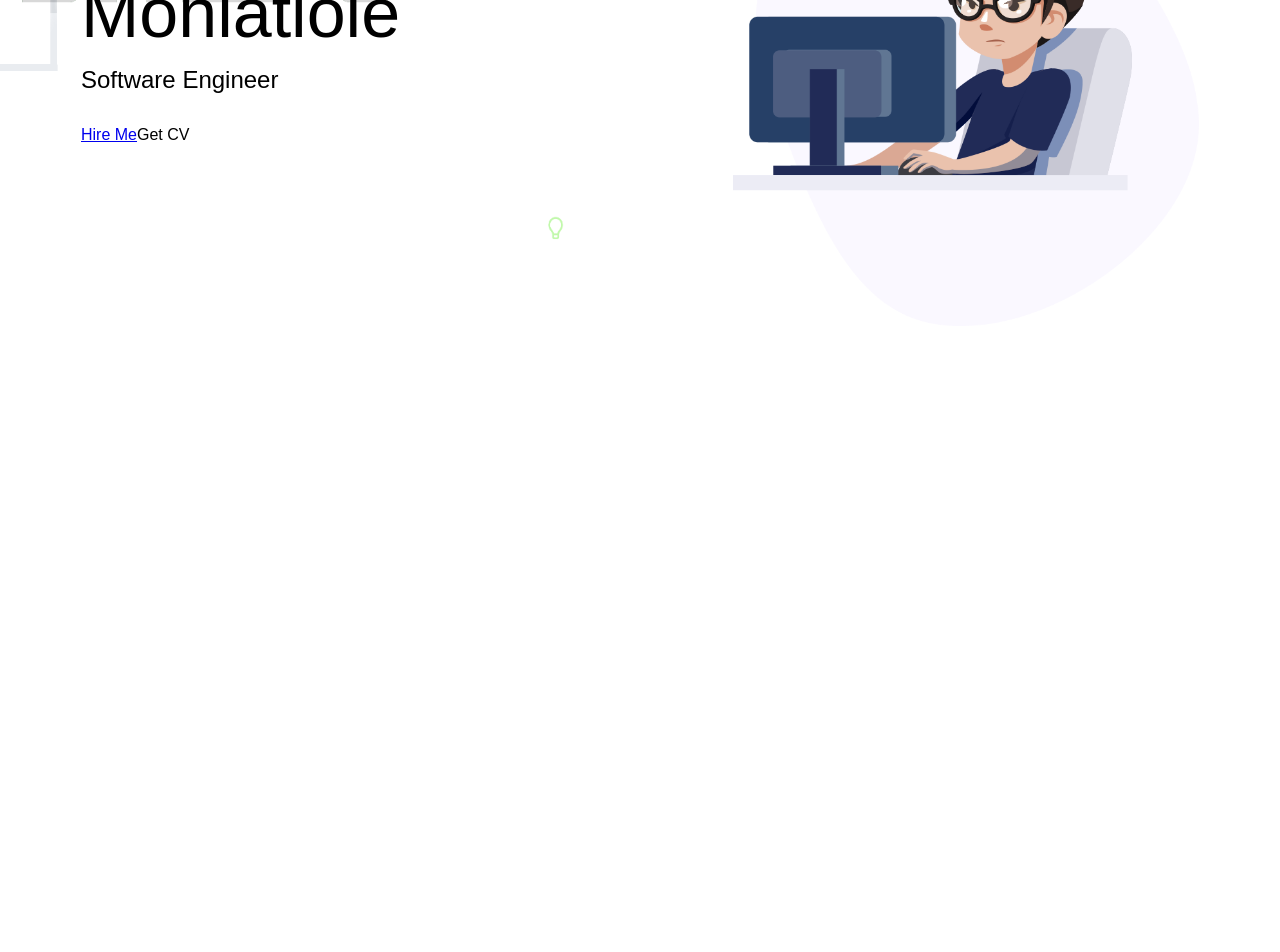
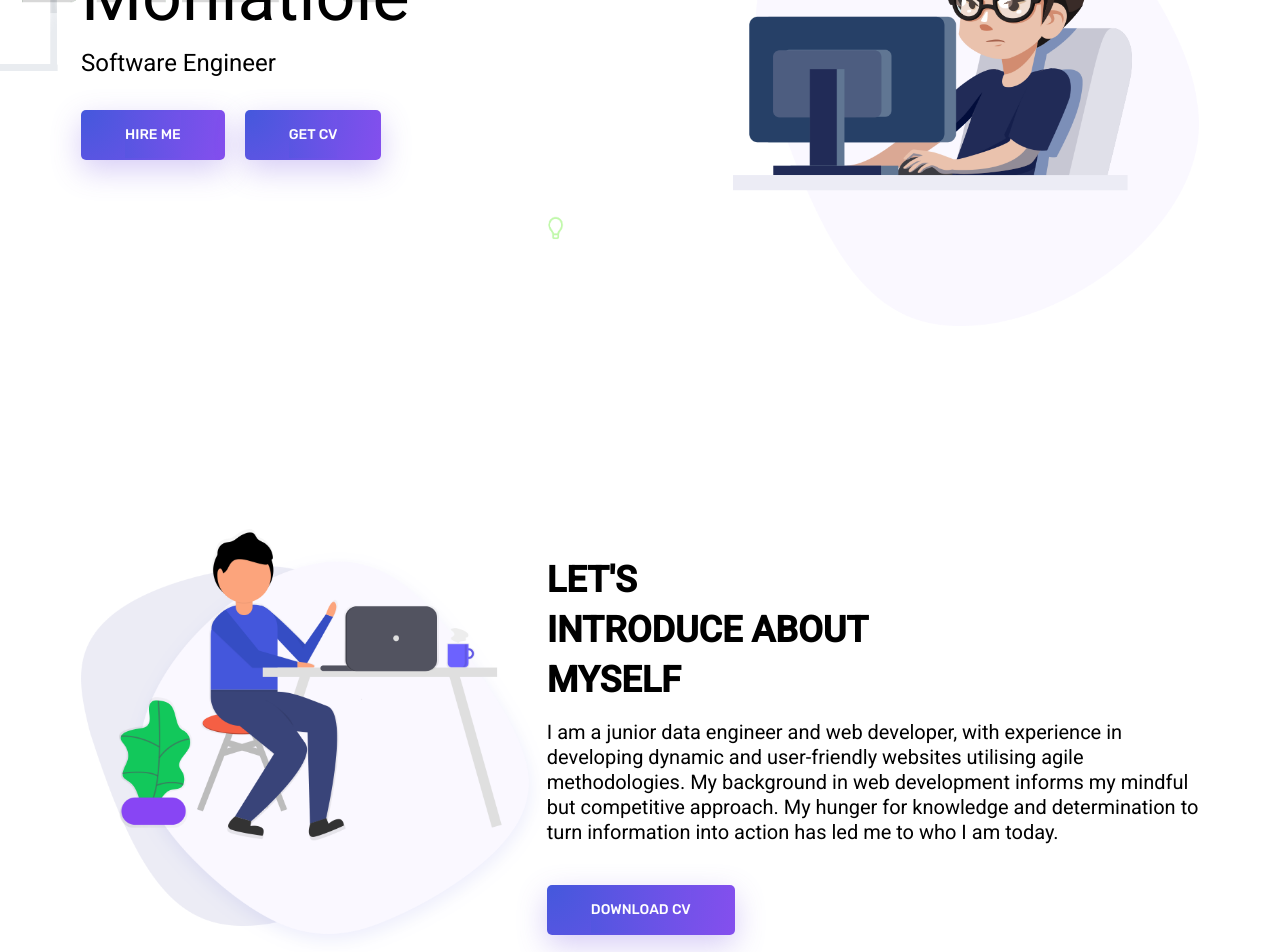
Before and after one commit to Sjk-Lacoste/myportfolio, a Next.js app: page / in a window 1280 px wide. Shown: the part 400-1352 px from the top of the page. Before the commit the page ends 800 px from the top, so only its background shows below. Built offline with nearby package versions, Linux system fonts and the light colour scheme.

Commit message:
Added about me

```diff
--- a/assets/scss/components/_banner.scss
+++ b/assets/scss/components/_banner.scss
@@ -36,12 +36,13 @@
         font-size: 40px;
         margin-bottom: 20px;
         position: relative;
-        &::after {
+        &:after {
           content: "";
           width: 410px;
+          height: 4px;
           position: absolute;
           top: 50%;
-          left: 23%;
+          left: 12%;
           background-color: $title-color;
           @media screen and (max-width: 575px) {
             display: none;
@@ -105,12 +106,14 @@
     .banner_content {
       margin-left: 50px;
       margin-top: 100px;
+
       @media (max-width: 991px) {
         margin-left: 0px;
         margin-top: 50px;
       }
+
       h2 {
-        color: #fff;
+        color: $white;
         font-size: 50px;
         font-family: $title-font;
         margin-bottom: 10px;
@@ -120,13 +123,15 @@
           font-size: 30px;
         }
       }
+
       .page_link {
         a {
           font-size: 14px;
-          color: #fff;
+          color: $white;
           font-family: $primary-font;
           margin-right: 20px;
           position: relative;
+
           &:before {
             content: "-";
             position: absolute;
@@ -134,6 +139,7 @@
             top: 50%;
             @include transform(translateY(-50%));
           }
+
           &:last-child {
             margin-right: 0px;
             &:before {
--- a/assets/scss/global/_global.scss
+++ b/assets/scss/global/_global.scss
@@ -6,7 +6,7 @@
 @import "./responsive";
 
 body {
-  font-family: Arial, Helvetica, sans-serif;
+  font-family: $primary-font;
 }
 
 // .columns {
--- a/assets/scss/global/_predefined.scss
+++ b/assets/scss/global/_predefined.scss
@@ -25,39 +25,46 @@
 .main_title {
   text-align: center;
   margin-bottom: 100px;
+
   @media (max-width: 1199px) {
     margin-bottom: 50px;
   }
+
   h2 {
     font-size: 36px;
     font-weight: 700;
     margin-bottom: 15px;
     line-height: 50px;
     text-transform: uppercase;
+
     br {
       @media (max-width: 991px) {
         display: none;
       }
     }
+
     @media (max-width: 767px) {
       font-size: 30px;
       line-height: 34px;
     }
   }
+
   p {
     margin-bottom: 0px;
+
     br {
       @media (max-width: 991px) {
         display: none;
       }
     }
   }
+
   &.white {
     h2 {
-      color: #fff;
+      color: $white;
     }
     p {
-      color: #fff;
+      color: $white;
       opacity: 0.6;
     }
   }
@@ -84,6 +91,7 @@
 .gradient-color {
   @include gradient(90deg, $primary-color 0%, $primary-color2 100%);
   -webkit-background-clip: text;
+  background-clip: text;
   -webkit-text-fill-color: transparent;
 }
 
@@ -92,7 +100,7 @@
 
 .primary_btn {
   display: inline-block;
-  color: #fff;
+  color: $white;
   letter-spacing: 0px;
   font-family: $title-font;
   font-weight: 500;
@@ -113,14 +121,23 @@
     radial-gradient(circle at top left, $primary-color, $primary-color2);
   border: double 2px transparent;
   box-shadow: 0px 10px 30px rgba(118, 85, 225, 0.3);
-  span {
   padding: 0 42px;
+
+  &:hover {
+    background-image: linear-gradient($white, $white),
+      radial-gradient(circle at top left, $primary-color, $primary-color2);
+    border: 2px solid $primary-color2;
+    color: #222222;
+    box-shadow: none;
+    background-clip: border-box;
   }
-  &.tr-bg {
-    background-image: linear-gradient(#ffffff, #ffffff),
+}
+
+.tr-bg {
+  background-image: linear-gradient($white, $white),
     radial-gradient(circle at top left, $primary-color, $primary-color2);
   border: 2px solid transparent;
-    color: #222222;
+  color: $dark-grey;
   box-shadow: none;
   &:hover {
     background-image: linear-gradient(
@@ -130,17 +147,8 @@
       ),
       radial-gradient(circle at top left, $primary-color, $primary-color2);
     border: double 2px transparent;
-      color: #ffffff;
+    color: $white;
     box-shadow: 0px 10px 30px rgba(118, 85, 225, 0.3);
-    }
-  }
-  &:hover {
-    background-image: linear-gradient(#ffffff, #ffffff),
-      radial-gradient(circle at top left, $primary-color, $primary-color2);
-    border: 2px solid $primary-color2;
-    color: #222222;
-    box-shadow: none;
-    background-clip: border-box;
   }
 }
 
@@ -151,3 +159,7 @@
   height: 100%;
   width: 100%;
 }
+
+.text-left {
+  text-align: left;
+}
--- a/assets/scss/global/_reset.scss
+++ b/assets/scss/global/_reset.scss
@@ -138,6 +138,10 @@ table {
   @include border-box;
 }
 
+a {
+  text-decoration: none;
+}
+
 img {
   width: auto;
   max-width: 100%;
--- a/assets/scss/global/_variables.scss
+++ b/assets/scss/global/_variables.scss
@@ -1,13 +1,13 @@
 /****************************************************
 Fonts
 ****************************************************/
-@import url('https://fonts.googleapis.com/css?family=Roboto:400,500|Rubik:500,700');
+@import url("https://fonts.googleapis.com/css?family=Roboto:400,500|Rubik:500,700");
 
 /****************************************************
 Font Variables
 ****************************************************/
-$primary-font: 'Roboto', sans-serif;
-$title-font: 'Rubik', sans-serif;
+$primary-font: "Roboto", sans-serif;
+$title-font: "Rubik", sans-serif;
 
 /****************************************************
 Colors
@@ -17,6 +17,7 @@ $primary-color2: #854fee;
 $title-color: #000000;
 $text-color: #777777;
 $white: #fff;
+$dark-grey: #222222;
 
 /****************************************************
 Grid Variables
--- a/assets/scss/main.scss
+++ b/assets/scss/main.scss
@@ -1,4 +1,5 @@
 // Global Styles
 @import "./global/global";
-@import './helpers/helpers';
+@import "./helpers/helpers";
 @import "./components/components";
+@import "./pages/pages";
--- /dev/null
+++ b/assets/scss/pages/_home.scss
@@ -0,0 +1,35 @@
+.about_area {
+  position: relative;
+
+  .col-7 {
+      display: flex;
+      align-items: center;
+  }
+  .main_title {
+    margin-bottom: 0px;
+
+    p {
+        font-size: 1.25em;
+      margin-bottom: 20px;
+      line-height: 25px;
+    }
+  }
+
+  .primary_btn {
+    margin-top: 20px;
+  }
+  .about_img {
+    position: relative;
+    right: 250px;
+    @media (max-width: 1480px) {
+      right: 0;
+      img {
+        max-width: 100%;
+        height: auto;
+      }
+    }
+    @media (max-width: 991px) {
+      display: none;
+    }
+  }
+}
--- /dev/null
+++ b/assets/scss/pages/_pages.scss
@@ -0,0 +1 @@
+@import './home';
--- a/pages/index.js
+++ b/pages/index.js
@@ -22,11 +22,11 @@ export default function Home() {
                   <h1 className="text-uppercase">I am Tshepo Mohlatlole</h1>
                   <h5 className="text-uppercase">Software Engineer</h5>
                   <div className="banner_btns">
-                    <Link href="/" className="primary_btn">
-                      Hire Me
+                    <Link href="/">
+                      <a className="primary_btn">Hire Me</a>
                     </Link>
-                    <Link href="/" className="primary_btn tr_bg">
-                      <span>Get CV</span>
+                    <Link href="/">
+                      <a className="primary_btn tr_bg">Get CV</a>
                     </Link>
                   </div>
                 </div>
@@ -40,6 +40,45 @@ export default function Home() {
           </div>
         </div>
       </section>
+
+      <section className="about_area section_gap">
+        <div className="container">
+          <div className="row">
+            <div className="col-5">
+              <div className="about_img">
+                <img
+                  className="img"
+                  src="/img/about-us.png"
+                  alt="About Tshepo"
+                />
+              </div>
+            </div>
+
+            <div className="col-7">
+              <div className="main_title text-left">
+                <h2>
+                  let's <br />
+                  Introduce about <br />
+                  myself
+                </h2>
+
+                <p>
+                  I am a junior data engineer and web developer, with experience
+                  in developing dynamic and user-friendly websites utilising
+                  agile methodologies. My background in web development informs
+                  my mindful but competitive approach. My hunger for knowledge
+                  and determination to turn information into action has led me
+                  to who I am today.
+                </p>
+
+                <Link href="/">
+                  <a className="primary_btn">Download CV</a>
+                </Link>
+              </div>
+            </div>
+          </div>
+        </div>
+      </section>
     </>
   );
 }
```
Lines whose indentation alone changed are shown as unchanged.
